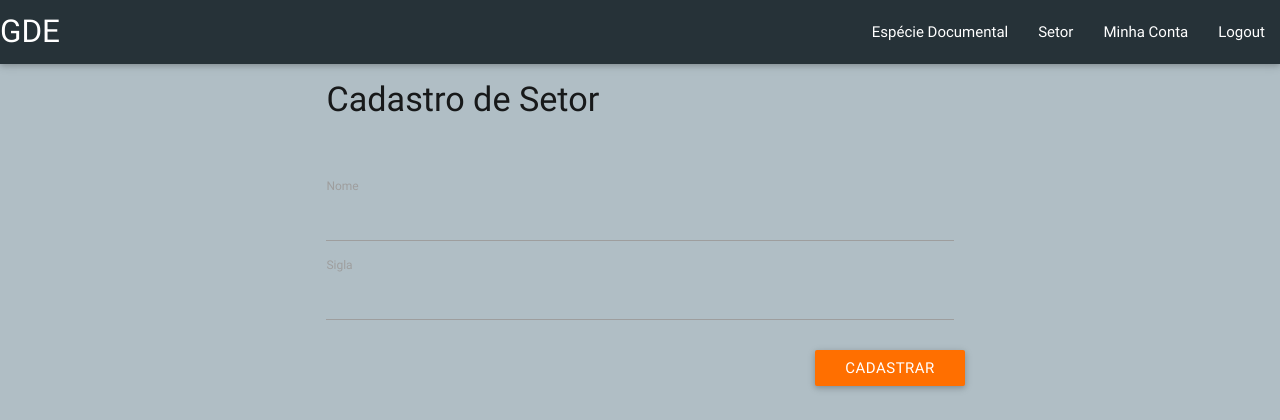
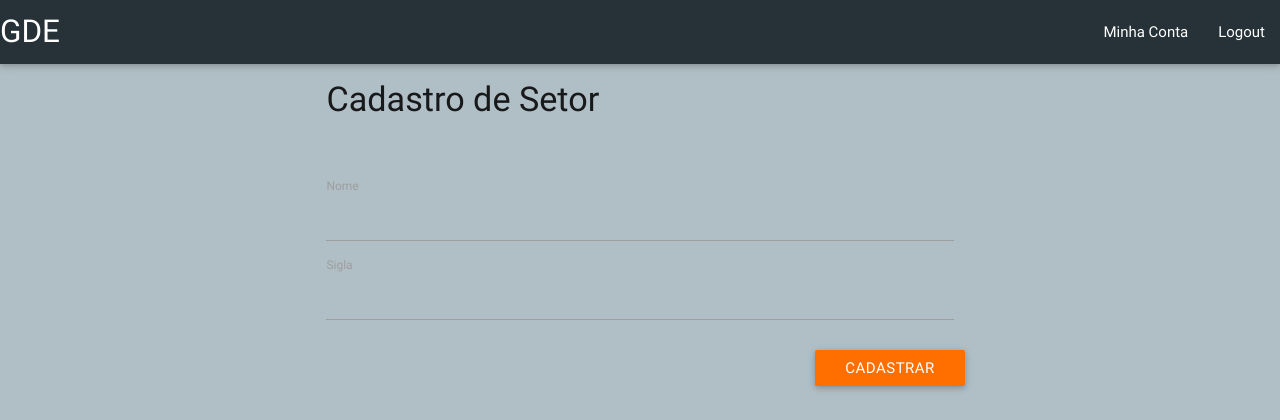
Before and after one commit to felipefo/gde, a Django app: page /setor/ in a window 1280 px wide. Shown: the top 420 px of the page. Run offline with Django 3.2, Linux system fonts and the light colour scheme; the visitor is signed in with stand-in values (Sample User, id 1).

Commit message:
Retirada dos setores e especies documentais da navbar.

```diff
--- a/app/templates/base.html
+++ b/app/templates/base.html
@@ -22,8 +22,6 @@
                     <a href="/home" class="brand-logo logo">GDE</a>
                     {% if user.is_authenticated %}
                         <ul class="right hide-on-med-and-down">
-                            <li><a href="{% url 'app.views.categorias_list'%}">Espécie Documental</a></li>
-                            <li><a href="{% url 'app.views.setores_list'%}">Setor</a></li>
                             <li><a href="{% url 'app.views.user_detail' pk=user.pk%}">Minha Conta</a></li>
                             <li><a href="{% url 'django.contrib.auth.views.logout' %}">Logout</a></li>
                         </ul>
```
